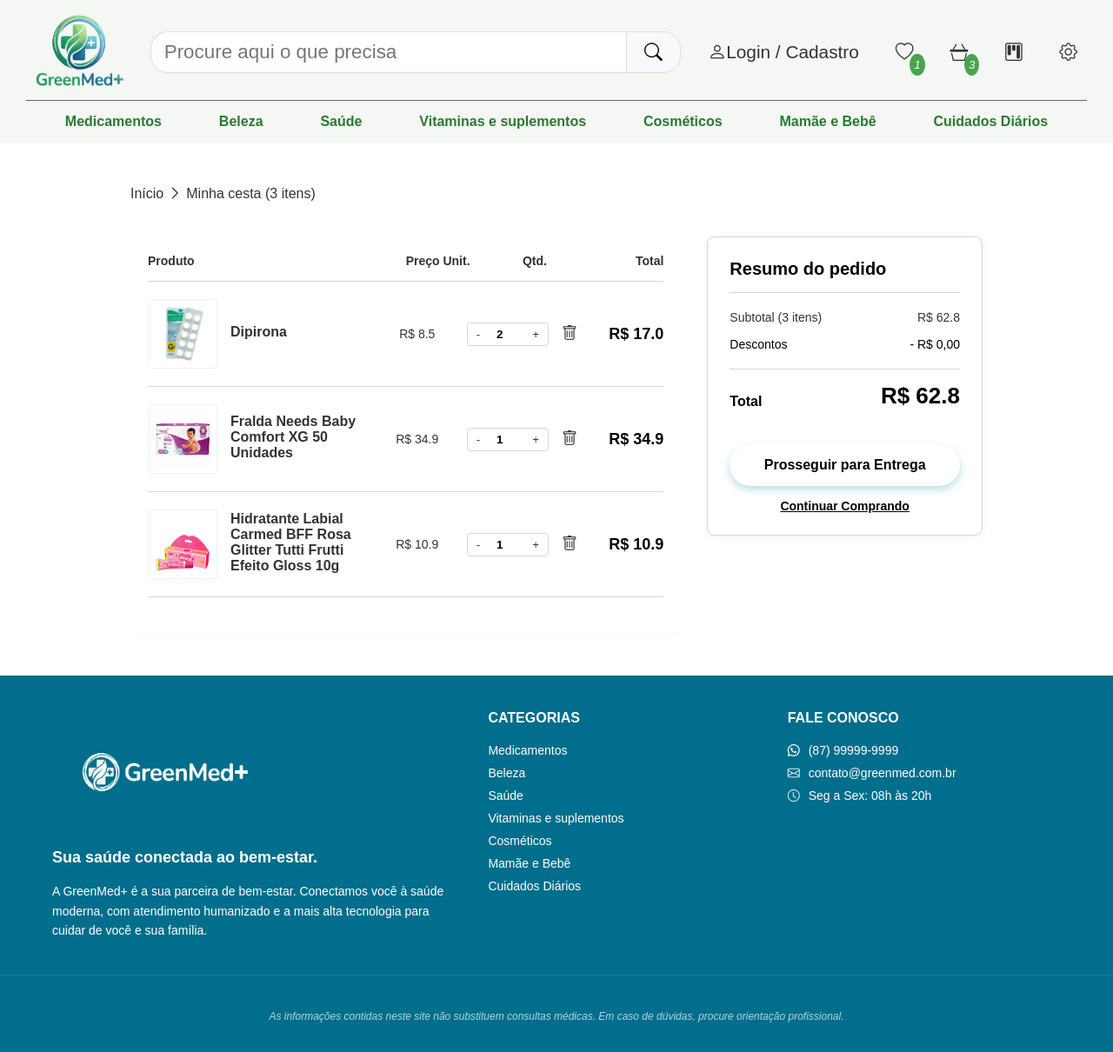
After one commit to pedro-4rtur/Farmacia, a Django app: page /cesta in a window 1280 px wide. The commit adds this page. Shown: the whole page at 87% size. Run offline with Django 5.2, Linux system fonts and the light colour scheme; a user stored in the database is signed in; data comes from the database, SQL or seed files in the repository.

Commit message:
feat: Página da cesta do usuário

```diff
--- a/app/settings.py
+++ b/app/settings.py
@@ -123,6 +123,7 @@ STATIC_URL = 'static/'
 STATICFILES_DIRS = [
     BASE_DIR / "static",
     BASE_DIR / "produtos/static",
+    BASE_DIR / "gestao/static",
 ]
 # Default primary key field type
 # https://docs.djangoproject.com/en/5.2/ref/settings/#default-auto-field
--- a/app/templates/base.html
+++ b/app/templates/base.html
@@ -22,7 +22,7 @@
         <nav>
             <li><a href="#"><i class="bi bi-person"></i>Login / Cadastro</a></li>
             <li><a href="{% url 'favoritos' %}"><i class="bi bi-heart">{% block favorito %}{% endblock %}</i></a></li>
-            <li><a href="#"><i class="bi bi-basket3">{% block sacola %}{% endblock %}</i></a></li>
+            <li><a href="{% url 'cesta' %}"><i class="bi bi-basket3">{% block cesta %}{% endblock %}</i></a></li>
             <li><a href="#"><i class="bi bi-kanban"></i></a></li>
             <li><a href="#"><i class="bi bi-gear"></i></a></li>
         </nav>
--- a/app/urls.py
+++ b/app/urls.py
@@ -19,11 +19,13 @@ from django.urls import path
 from django.conf import settings
 from django.conf.urls.static import static
 from produtos.views import ListViewProdutos, DetailViewProduto, adicionar_cesta, retirar_cesta, adicionar_favorito, remover_favorito, ListViewFavorito
+from gestao.views import ViewCesta
 
 urlpatterns = [
     path('admin/', admin.site.urls),
     path('', ListViewProdutos.as_view(), name='pagina_principal'),
     path('<int:pk>/', DetailViewProduto.as_view(), name='pagina_produto'),
+    path('cesta', ViewCesta.as_view(), name='cesta'),
     path('cesta/adicionar', adicionar_cesta, name="adicionar_cesta"),
     path('cesta/remover', retirar_cesta, name='remover_cesta'),
     path('favoritos', ListViewFavorito.as_view(), name='favoritos'),
--- /dev/null
+++ b/gestao/static/css/cesta.css
@@ -0,0 +1,291 @@
+.grid-container {
+    display: grid;
+    gap: 40px 0px;
+    height: 100%;
+    width: 100%;
+}
+
+.rota {
+    grid-template-columns: 1 / span 12;
+    grid-template-rows: 1 / span 1;
+}
+
+.rota nav {
+    display: flex;
+    list-style-type: none;
+    justify-content: start;
+    gap: 5px;
+    flex-wrap: wrap;
+    width: 100%;
+}
+
+.rota a {
+    text-decoration: none;
+    color: var(--cinza_texto)
+}
+
+.rota a:hover {
+    color: var(--azul_destaque);
+}
+
+.cart-layout {
+    display: grid;
+    grid-template-columns: 1fr;
+    gap: 30px;
+}
+
+@media (min-width: 992px) {
+    .cart-layout {
+        grid-template-columns: 2fr 1fr; /* 2 partes produtos, 1 parte resumo */
+    }
+}
+
+/* --- LISTA DE PRODUTOS (ESQUERDA) --- */
+.cart-items-container {
+    background-color: var(--white);
+    border-radius: 8px;
+    padding: 20px;
+    box-shadow: 0 2px 5px rgba(0,0,0,0.02);
+}
+
+.cart-header-labels {
+    display: none;
+    grid-template-columns: 3fr 1fr 1fr 1fr;
+    padding-bottom: 15px;
+    border-bottom: 1px solid rgba(0, 0, 0, 0.164);
+    margin-bottom: 20px;
+    color: var(--cinza_texto);
+    font-size: 14px;
+    font-weight: 600;
+}
+
+@media (min-width: 768px) {
+    .cart-header-labels { display: grid; }
+}
+
+.cart-item {
+    display: flex;
+    flex-direction: column;
+    border-bottom: 1px solid rgba(0, 0, 0, 0.164);
+    padding-bottom: 20px;
+    margin-bottom: 20px;
+}
+
+@media (min-width: 768px) {
+    .cart-item {
+        display: grid;
+        grid-template-columns: 3fr 1fr 1fr 1fr;
+        align-items: center;
+        gap: 15px;
+    }
+}
+
+.item-info {
+    display: flex;
+    gap: 15px;
+    align-items: center;
+}
+
+.item-image {
+    width: 80px;
+    height: 80px;
+    object-fit: contain;
+    border: 1px solid #f0f0f0;
+    border-radius: 4px;
+    padding: 5px;
+}
+
+.item-details h3 {
+    font-size: 16px;
+    color: var(--cinza_texto);
+    margin-bottom: 5px;
+}
+
+.item-price-unit {
+    font-size: 14px;
+    color: var(--cinza_texto);
+    display: none;
+}
+
+@media (min-width: 768px) { .item-price-unit { display: block;} }
+
+.item-controls {
+    display: flex;
+    align-items: center;
+    gap: 15px;
+    margin-top: 15px;
+}
+
+@media (min-width: 768px) { .item-controls { margin-top: 0; } }
+
+.quantity-selector {
+    display: flex;
+    align-items: center;
+    border: 1px solid rgba(0, 0, 0, 0.164);
+    border-radius: 4px;
+}
+
+.qty-btn {
+    background: none;
+    border: none;
+    padding: 5px 10px;
+    cursor: pointer;
+    color: var(--cinza_texto);
+}
+
+.qty-input {
+    width: 40px;
+    text-align: center;
+    border: none;
+    font-weight: 600;
+}
+
+.remove-btn {
+    background: none;
+    border: none;
+    color: var(--cinza_texto);
+    cursor: pointer;
+    font-size: 18px;
+    transition: color 0.2s;
+}
+
+.remove-btn:hover { color: var(--danger-color); }
+
+.item-total-price {
+    font-size: 18px;
+    font-weight: 700;
+    color: var(--text-dark);
+    text-align: right;
+    margin-top: 10px;
+}
+
+@media (min-width: 768px) {
+    .item-total-price {
+        margin-top: 0;
+        text-align: right;
+    }
+}
+
+/* --- RESUMO DO PEDIDO (DIREITA) --- */
+.order-summary {
+    background-color: var(--white);
+    border-radius: 8px;
+    padding: 25px;
+    box-shadow: 0 2px 10px rgba(0,0,0,0.05);
+    height: fit-content;
+    border: 1px solid rgba(0, 0, 0, 0.164);
+}
+
+.summary-title {
+    font-size: 20px;
+    margin-bottom: 20px;
+    padding-bottom: 15px;
+    border-bottom: 1px solid rgba(0, 0, 0, 0.164);
+}
+
+.summary-row {
+    display: flex;
+    justify-content: space-between;
+    margin-bottom: 15px;
+    font-size: 14px;
+    color: var(--cinza_texto);
+}
+
+.summary-total {
+    display: flex;
+    justify-content: space-between;
+    align-items: flex-end;
+    margin-top: 20px;
+    margin-bottom: 40px;
+    padding-top: 15px;
+    border-top: 1px solid rgba(0, 0, 0, 0.164);
+}
+
+.total-label {
+    font-size: 16px;
+    font-weight: 600;
+}
+
+.total-value {
+    font-size: 26px;
+    font-weight: 800;
+    color: var(--primary-green);
+}
+
+.installments {
+    text-align: right;
+    font-size: 12px;
+    color: var(--cinza_texto);
+    margin-bottom: 25px;
+}
+
+.btn-checkout {
+    width: 100%;
+    background-color: var(--accent-teal); /* Azul Petróleo */
+    color: var(--white);
+    border: none;
+    padding: 15px;
+    border-radius: 30px;
+    font-size: 16px;
+    font-weight: 700;
+    cursor: pointer;
+    transition: background-color 0.3s, transform 0.2s;
+    box-shadow: 0 4px 10px rgba(0, 152, 166, 0.3);
+}
+
+.btn-checkout:hover {
+    background-color: #008491;
+    transform: translateY(-2px);
+}
+
+.btn-continue {
+    display: block;
+    text-align: center;
+    margin-top: 15px;
+    color: var(--accent-teal);
+    font-weight: 600;
+    font-size: 14px;
+}
+
+.btn-continue:hover { text-decoration: underline; }
+
+.shipping-calc {
+    margin-top: 30px;
+    padding-top: 20px;
+    border-top: 1px dashed rgba(0, 0, 0, 0.164);
+}
+
+.shipping-title {
+    font-size: 14px;
+    font-weight: 600;
+    margin-bottom: 10px;
+    display: flex;
+    align-items: center;
+    gap: 8px;
+}
+
+.shipping-input-group {
+    display: flex;
+    gap: 10px;
+}
+
+.shipping-input {
+    flex: 1;
+    padding: 8px;
+    border: 1px solid rgba(0, 0, 0, 0.164);
+    border-radius: 4px;
+}
+
+.btn-calc {
+    padding: 8px 15px;
+    background-color: transparent;
+    border: 1px solid var(--primary-green);
+    color: var(--primary-green);
+    border-radius: 4px;
+    cursor: pointer;
+    font-weight: 600;
+}
+
+.btn-calc:hover {
+    background-color: #f0fdf4;
+}
--- /dev/null
+++ b/gestao/static/javascript/cesta.js
@@ -0,0 +1,116 @@
+function getCookie(name) {
+    let cookieValue = null;
+    if (document.cookie && document.cookie !== '') {
+        const cookies = document.cookie.split(';');
+        for (let i = 0; i < cookies.length; i++) {
+            const cookie = cookies[i].trim();
+            // Does this cookie string begin with the name we want?
+            if (cookie.substring(0, name.length + 1) === (name + '=')) {
+                cookieValue = decodeURIComponent(cookie.substring(name.length + 1));
+                break;
+            }
+        }
+    }
+    return cookieValue;
+}
+
+let botoesQuantidade = document.querySelectorAll(".qty-btn");
+botoesQuantidade.forEach((botao) => {
+    botao.addEventListener("click", function(e) {
+        let inputQuantidade = e.target.closest('.quantity-selector').querySelector(".qty-input");
+        let operacao;
+
+        if(botao.dataset.operacao == '-' && Number.parseInt(inputQuantidade.value) > 1) {
+            inputQuantidade.value = Number.parseInt(inputQuantidade.value) - 1;
+            operacao = 'remover';
+        } else if(botao.dataset.operacao == '+' && Number.parseInt(inputQuantidade.value) < Number.parseInt(inputQuantidade.max)){
+            inputQuantidade.value = Number.parseInt(inputQuantidade.value) + 1;
+            operacao = 'adicionar';
+        }
+
+        const produtoId = e.target.closest(".item-controls").querySelector(".remove-btn").dataset.produtoId;
+
+        if(operacao != undefined) {
+            const url = `/cesta/${operacao}`;
+
+            const csrftoken = getCookie('csrftoken');
+
+            // Faz a requisição para o backend
+            fetch(url, {
+                method: 'POST',
+                headers: {
+                    'Content-Type': 'application/json',
+                    'X-CSRFToken': csrftoken,
+                },
+                body: JSON.stringify({'produto_id': produtoId})
+            })
+            .then(response => response.json())
+            .then(data => {
+                if (data.sucesso) {
+                    precoUnitario = Number.parseFloat(inputQuantidade.dataset.precoUnitario);
+                    quantidade = Number.parseInt(inputQuantidade.value);
+                    valorTotal = (precoUnitario * quantidade).toFixed(2);
+
+                    saidaTotal = e.target.closest('.cart-item').querySelector(".item-total-price");
+                    saidaTotal.innerHTML = `R$ ${valorTotal}`;
+
+                    atualizarSubtotal();
+                } else {
+                    alert('Erro ao remover: ' + data.erro);
+                }
+            })
+            .catch(error => console.error('Erro:', error));
+        }
+    })
+})
+
+let itens = document.querySelectorAll(".cart-item")
+itens.forEach((item) => {
+    item.addEventListener("click", function(e) {
+        let botaoClicado = e.target.closest('.remove-btn');
+        const produtoId = botaoClicado.dataset.produtoId;
+        const url = "/cesta/remover";
+
+        const csrftoken = getCookie('csrftoken');
+
+        // Faz a requisição para o backend
+        fetch(url, {
+            method: 'POST',
+            headers: {
+                'Content-Type': 'application/json',
+                'X-CSRFToken': csrftoken,
+            },
+            body: JSON.stringify({'produto_id': produtoId, 'delete': true})
+        })
+        .then(response => response.json())
+        .then(data => {
+            if (data.sucesso) {
+                item.style.display = "none";
+
+                // Atualiza o ícone do carrinho no cabeçalho (se houver um contador)
+                const contador = document.getElementById('contagem-cesta');
+                if (contador) {
+                    contador.innerText = data.novo_total_itens;
+                }
+
+                atualizarSubtotal();
+            } else {
+                alert('Erro ao remover: ' + data.erro);
+            }
+        })
+        .catch(error => console.error('Erro:', error));
+    });
+})
+
+function atualizarSubtotal() {
+    let totais = document.querySelectorAll(".item-total-price");
+    let total = 0;
+    totais.forEach((totalIndividual) => {
+        let valor = totalIndividual.innerHTML.replace(/,/g, '').replace(/[^\d.]/g, '');
+        total += parseFloat(valor);
+    })
+    let subtotal = document.getElementById('subtotal');
+    let valorTotal = document.getElementById('valor-total');
+    subtotal.innerHTML = `R$ ${total.toFixed(2)}`;
+    valorTotal.innerHTML = `R$ ${total.toFixed(2)}`;
+}
--- /dev/null
+++ b/gestao/templates/cesta.html
@@ -0,0 +1,102 @@
+{% extends 'base.html' %}
+{% load static %}
+
+{% block links %}
+    <link rel="stylesheet" href="{% static 'css/cesta.css' %}">
+    <script src="{% static 'javascript/cesta.js' %}" defer></script>
+{% endblock %}
+
+{% block favorito %}
+    <span id="contagem-favorito">{{ favoritos|length }}</span>
+{% endblock %}
+
+{% block cesta %} <span id="contagem-cesta">{{ qtd_itens_cesta }}</span> {% endblock %}
+
+{% block categorias %}
+    {% for categoria in categorias %}
+        <li><a href="/?categoria={{ categoria.nome }}">{{ categoria.nome }}</a></li>
+    {% endfor %}
+{% endblock %}
+
+{% block conteudo %}
+    <div class="grid-container">
+        <div class="rota">
+                <nav>
+                    <li><a href="{% url 'pagina_principal' %}">Início</a></li>
+                    <li><i class="bi bi-chevron-right"></i></li>
+                    <li><a href="#">Minha cesta ({{ qtd_itens_cesta }} itens)</a></li>
+                </nav>
+            </div>
+        <div class="cart-layout">
+            <section class="cart-items-container">
+                <div class="cart-header-labels">
+                    <div>Produto</div>
+                    <div style="text-align: left">Preço Unit.</div>
+                    <div style="text-align: center">Qtd.</div>
+                    <div style="text-align: right">Total</div>
+                </div>
+
+                {% for produto in produtos %}
+                    <article class="cart-item">
+                        <div class="item-info">
+                            <img src="{{ produto.produto.imagem.url }}" alt="{{ produto.produto.nome }}" class="item-image">
+                            <div class="item-details">
+                                <h3>{{ produto.produto.nome }}</h3>
+                            </div>
+                        </div>
+
+                        <div class="item-price-unit" style="text-align: center;">
+                            R$ {{ produto.produto.valor }}
+
+                        </div>
+
+                        <div class="item-controls" style="justify-content: center">
+                            <div class="quantity-selector">
+                                <button class="qty-btn" data-operacao="-">-</button>
+                                <input type="number" value="{{ produto.quantidade }}" class="qty-input" readonly min="1" max="{{ produto.produto.quantidade }}" data-preco-unitario="{{ produto.produto.valor }}">
+                                <button class="qty-btn" data-operacao="+">+</button>
+                            </div>
+                            <button class="remove-btn" title="Remover item" data-produto-id="{{ produto.produto.id }}">
+                                <i class="bi bi-trash"></i>
+                            </button>
+                        </div>
+
+                        <div class="item-total-price">
+                            R$ {{ produto.get_total }}
+                        </div>
+                    </article>
+                {% empty %}
+                    <h2>Você ainda não tem produtos na cesta 😓</h2>
+                {% endfor %}
+            </section>
+
+            <aside class="order-summary">
+                <h2 class="summary-title">Resumo do pedido</h2>
+
+                <div class="summary-row">
+                    <span>Subtotal ({{ qtd_itens_cesta }} itens)</span>
+                    <span id="subtotal">R$ {{ subtotal }}</span>
+                </div>
+                <div class="summary-row" style="color: var(--accent-teal);">
+                    <span>Descontos</span>
+                    <span>- R$ 0,00</span>
+                </div>
+
+                <div class="summary-total">
+                    <span class="total-label">Total</span>
+                    <span class="total-value" id="valor-total">R$ {{ subtotal }}</span>
+                </div>
+
+                <button class="btn-checkout">Prosseguir para Entrega</button>
+                <a href="{% url 'pagina_principal' %}" class="btn-continue">Continuar Comprando</a>
+
+            </aside>
+        </div>
+    </div>
+{% endblock %}
+
+{% block categorias_footer %}
+    {% for categoria in categorias %}
+        <li><a href="/?categoria={{ categoria.nome }}">{{ categoria.nome }}</a></li>
+    {% endfor %}
+{% endblock %}
--- a/gestao/views.py
+++ b/gestao/views.py
@@ -1,14 +1,30 @@
 from django.shortcuts import render
-from django.views.generic import ListView
-from produtos.models import Favorito
+from django.views.generic import View
+from produtos.models import Produto, Categoria, Favorito
+from .models import Cesta, ItemCesta
 
 # Create your views here.
-class ListViewFavoritos(ListView):
-    model = Favorito
-    template_name = 'lista_favoritos.html'
+class ViewCesta(View):
+    def get(self, request, *args, **kwargs):
+        context = {}
 
-    def get_context_data(self, **kwargs):
-        context = super().get_context_data(**kwargs)
-        favoritos = Favorito.objects.filter(id_cliente=self.request.user)
+        context["categorias"] = Categoria.objects.all()
 
-        return context
+        cesta = Cesta.objects.filter(usuario=self.request.user)
+        itensCesta = ItemCesta.objects.filter(cesta=cesta[0])
+        context['produtos'] = itensCesta
+
+        if cesta:
+            qtd_itens_cesta = itensCesta.count()
+            context['qtd_itens_cesta'] = qtd_itens_cesta
+
+        favoritos = Favorito.objects.filter(id_cliente=self.request.user).values_list('id_produto', flat=True)
+        context['favoritos'] = list(favoritos)
+
+        subtotal = 0
+        for i in itensCesta:
+            subtotal += i.get_total()
+
+        context['subtotal'] = round(subtotal, 2)
+
+        return render(request, 'cesta.html', context=context)
--- a/produtos/templates/detalhes_produto.html
+++ b/produtos/templates/detalhes_produto.html
@@ -8,7 +8,7 @@
 
 {% block favorito %} <span id="contagem-favorito">{{ favoritos }}</span> {% endblock %}
 
-{% block sacola %} <span id="contagem-cesta">{{ itens_sacola }}</span> {% endblock %}
+{% block cesta %} <span id="contagem-cesta">{{ itens_cesta }}</span> {% endblock %}
 
 {% if categorias %}
 {% block categorias %}
--- a/produtos/templates/lista_favoritos.html
+++ b/produtos/templates/lista_favoritos.html
@@ -11,7 +11,7 @@
     <span id="contagem-favorito">{{ favoritos|length }}</span>
 {% endblock %}
 
-{% block sacola %} <span id="contagem-cesta">{{ itens_sacola }}</span> {% endblock %}
+{% block cesta %} <span id="contagem-cesta">{{ itens_cesta }}</span> {% endblock %}
 
 {% if categorias %}
 {% block categorias %}
--- a/produtos/templates/lista_produtos.html
+++ b/produtos/templates/lista_produtos.html
@@ -8,7 +8,7 @@
 
 {% block favorito %} <span id="contagem-favorito">{{ favoritos|length }}</span> {% endblock %}
 
-{% block sacola %} <span id="contagem-cesta">{{ itens_sacola }}</span> {% endblock %}
+{% block cesta %} <span id="contagem-cesta">{{ itens_cesta }}</span> {% endblock %}
 
 {% if categorias %}
 {% block categorias %}
```
Also changed, not shown: gestao/admin.py (+7 -7 lines), gestao/models.py (+6 -3 lines), produtos/views.py (+34 -26 lines), db.sqlite3, gestao/migrations/0004_rename_sacola_cesta_itemcesta_delete_itemsacola.py (added).
